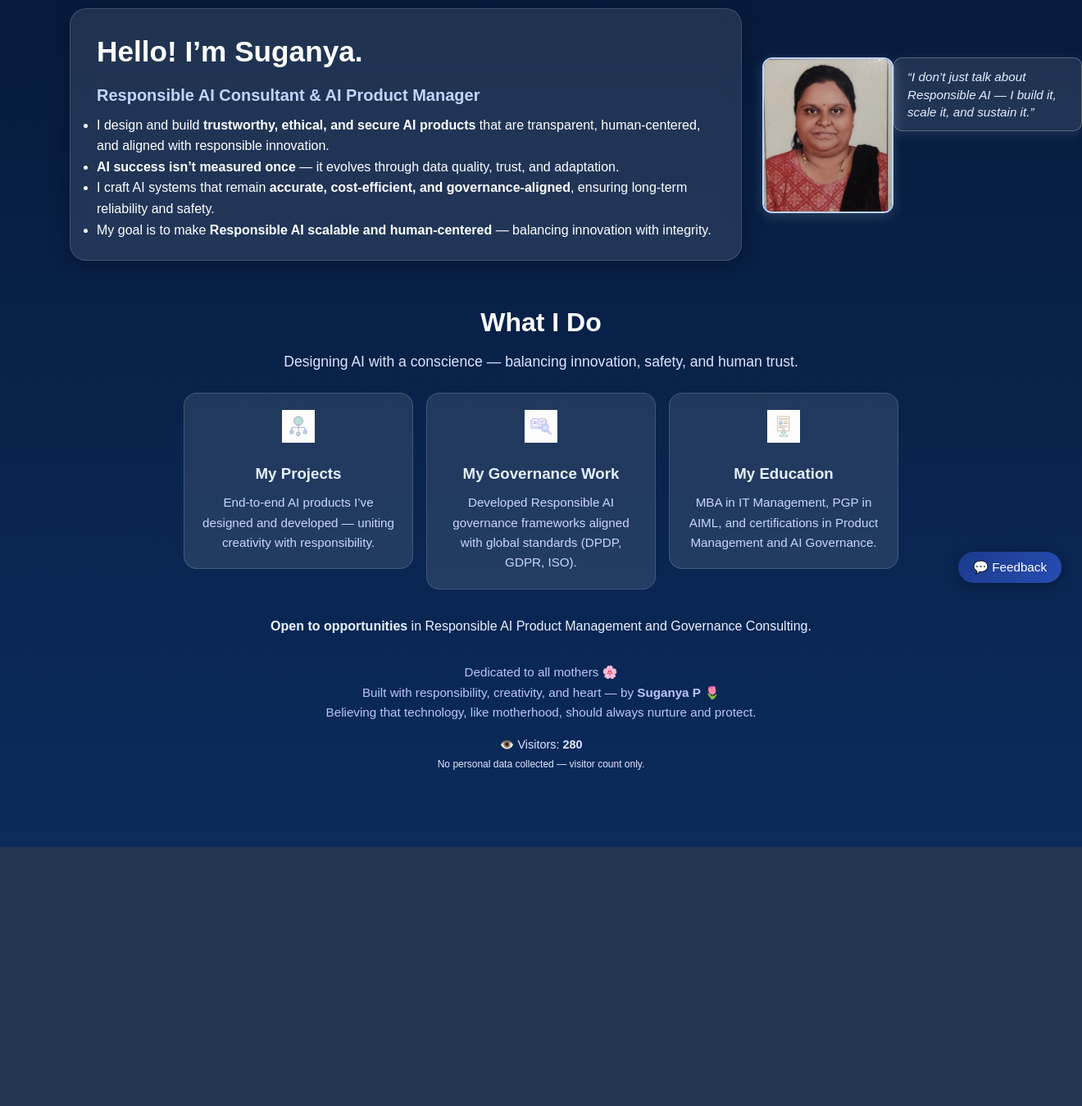
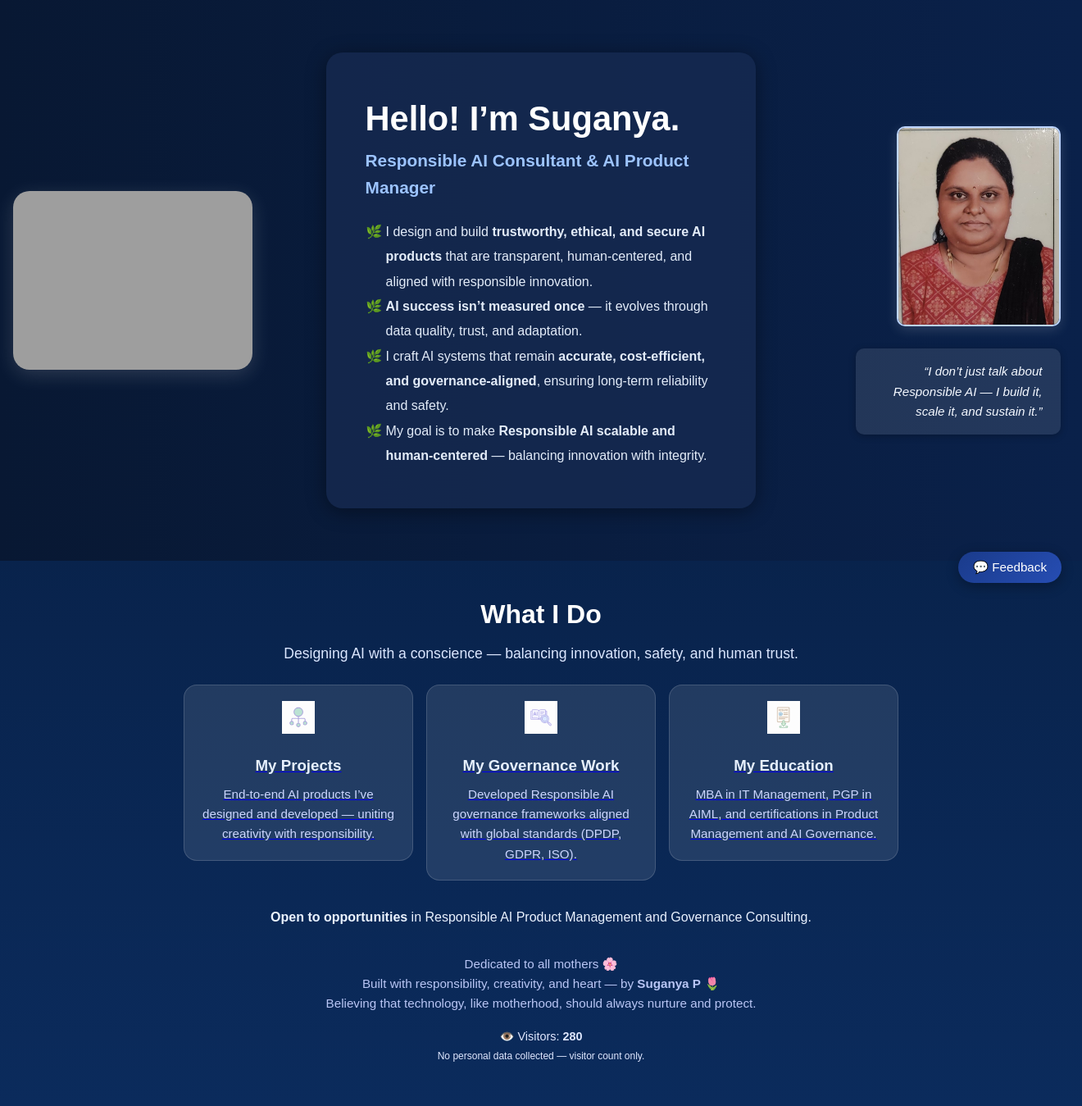
Before and after one commit to suganyaGaurav/Product-Manager-Portfolio, a Flask app: page / in a window 1320 px wide. Shown: the part 64-1413 px from the top of the page at 82% size. Before the commit the page ends 1097 px from the top, so only its background shows below. Run offline with Flask 3, Linux system fonts and the light colour scheme; grey boxes are pictures that could not be loaded.

Commit message:
Update style.css

```diff
--- a/assets/css/style.css
+++ b/assets/css/style.css
@@ -50,228 +50,159 @@ body {
 }
 
 /* ==========================================================
-🌈 HERO SECTION (Compact Viewport Aligned)
+🌈 HERO SECTION – Perfect 3-column alignment
 ========================================================== */
 .hero {
+  width: 100%;
+  padding: 4rem 5%;
+  background: linear-gradient(to right, #081833, #0a214a);
   display: flex;
   justify-content: center;
-  align-items: flex-start;
-  padding: 20px 40px 10px 40px;
-  margin-bottom: 0;
+  align-items: center;
 }
 
 .hero-container {
-  display: flex;
+  display: grid;
+  grid-template-columns: 1fr 1.8fr 1fr; /* wider middle column */
+  gap: 2.5rem;
+  max-width: 1500px;
+  width: 100%;
   align-items: center;
-  justify-content: space-between;
-  gap: 25px;
-  max-width: 1200px;
-  width: 100%;
 }
 
 /* ==========================================================
-🔹 LEFT SIDE IMAGE (AI Circle with Glow + Orbits)
+LEFT SIDE (CIRCLE IMAGE)
 ========================================================== */
 .hero-left {
-  flex: 1 1 35%;
   display: flex;
-  justify-content: flex-end;
-  align-items: flex-start;
-  position: relative;
+  justify-content: flex-start;
+  align-items: center;
 }
 
 .hero-image-left {
-  max-width: 60%;
+  width: 100%;
+  max-width: 430px;
   border-radius: 20px;
-  box-shadow: 0 6px 20px rgba(255, 255, 255, 0.15);
-  transition: transform 0.6s ease, box-shadow 0.6s ease, filter 0.6s ease;
-  cursor: pointer;
-  z-index: 2;
+  box-shadow: 0 6px 25px rgba(255, 255, 255, 0.15);
+  transition: transform 0.4s ease;
+  margin-left: -50px; /* pushes circle closer to screen edge */
 }
 
 .hero-image-left:hover {
-  transform: scale(1.12);
-  box-shadow: 0 10px 35px rgba(173, 216, 255, 0.4);
-  filter: brightness(1.08);
+  transform: scale(1.05);
 }
 
 /* ==========================================================
-🌠 Responsible AI Circle – Floating Glow + Orbits
+CENTER (HELLO CARD)
 ========================================================== */
-.orbit-container {
-  position: absolute;
-  top: 50%;
-  left: 50%;
-  transform: translate(-50%, -50%);
-  z-index: 0;
-  pointer-events: none;
+.hero-center {
+  display: flex;
+  justify-content: center;
+  align-items: center;
 }
 
-.orbit {
-  position: absolute;
-  border: 1px solid rgba(130, 207, 255, 0.25);
-  border-radius: 50%;
-  animation: spinOrbit 18s linear infinite;
-  box-shadow: 0 0 20px rgba(130, 207, 255, 0.15);
+.hero-card {
+  background: rgba(25, 45, 85, 0.65);
+  border-radius: 20px;
+  padding: 3rem 3rem;
+  width: 100%;
+  max-width: 950px; /* slightly increased width */
+  box-shadow: 0 4px 25px rgba(0, 0, 0, 0.4);
+  color: #e9eef7;
+  transition: all 0.4s ease-in-out;
 }
 
-.orbit1 {
-  width: 280px;
-  height: 280px;
-  animation-delay: 0s;
+.hero-card:hover {
+  box-shadow: 0 6px 30px rgba(0, 0, 0, 0.6);
 }
 
-.orbit2 {
-  width: 350px;
-  height: 350px;
-  animation-delay: 4s;
+.hero-text h1 {
+  font-size: 2.6rem;
+  color: #ffffff;
+  text-align: left;
 }
 
-@keyframes spinOrbit {
-  from { transform: rotate(0deg); }
-  to { transform: rotate(360deg); }
+.hero-text h2 {
+  font-size: 1.3rem;
+  color: #9cc3ff;
+  margin-bottom: 1.4rem;
+  text-align: left;
 }
 
-.animated-circle {
-  animation: floatGlow 6s ease-in-out infinite;
-  box-shadow: 0 0 30px rgba(130, 207, 255, 0.3);
-  z-index: 2;
-  position: relative;
+.hero-text ul {
+  list-style-type: "🌿 ";
+  padding-left: 25px;
+  line-height: 1.9;
+  font-size: 1rem;
+  color: #e3ecf9;
 }
 
-@keyframes floatGlow {
-  0%, 100% {
-    transform: translateY(0) scale(1);
-    filter: drop-shadow(0 0 20px rgba(130, 207, 255, 0.2));
+/* ==========================================================
+RIGHT SIDE (PHOTO + QUOTE)
+========================================================== */
+.hero-right {
+  display: flex;
+  flex-direction: column;
+  align-items: flex-end;
+  justify-content: center;
+  gap: 1.2rem;
+  margin-right: -40px; /* moves to extreme right edge */
+}
+
+.photo-frame img {
+  width: 200px;
+  border-radius: 10px;
+  border: 2px solid #bcd4ff;
+  box-shadow: 0 4px 15px rgba(255, 255, 255, 0.15);
+  transition: transform 0.4s ease;
+}
+
+.photo-frame img:hover {
+  transform: scale(1.05);
+}
+
+.quote-box {
+  background: rgba(255, 255, 255, 0.1);
+  padding: 1rem 1.4rem;
+  border-radius: 10px;
+  font-style: italic;
+  color: #f4f8ff;
+  font-size: 0.95rem;
+  line-height: 1.6;
+  max-width: 250px;
+  text-align: right;
+  box-shadow: 0 2px 8px rgba(0, 0, 0, 0.25);
+}
+
+/* ==========================================================
+RESPONSIVE BEHAVIOR
+========================================================== */
+@media (max-width: 1100px) {
+  .hero-container {
+    grid-template-columns: 1fr;
+    text-align: center;
   }
-  50% {
-    transform: translateY(-8px) scale(1.03);
-    filter: drop-shadow(0 0 40px rgba(130, 207, 255, 0.4));
+
+  .hero-left, .hero-center, .hero-right {
+    justify-content: center;
+    margin: 0;
+  }
+
+  .hero-card {
+    max-width: 90%;
+  }
+
+  .photo-frame img {
+    width: 150px;
+  }
+
+  .quote-box {
+    text-align: center;
   }
 }
 
 /* ==========================================================
-🔹 RIGHT SIDE CONTENT (Main Focus: Hello Section)
-========================================================== */
-.hero-right {
-  flex: 1 1 60%;
-  display: flex;
-  justify-content: flex-start;
-  align-items: flex-start;
-}
-
-.hero-card {
-  background: rgba(255, 255, 255, 0.1);
-  border: 1px solid rgba(255, 255, 255, 0.15);
-  border-radius: 20px;
-  padding: 24px 32px;
-  width: 820px;
-  margin-top: -10px;
-  box-shadow: 0 4px 25px rgba(0, 0, 0, 0.3);
-  backdrop-filter: blur(10px);
-  display: flex;
-  justify-content: space-between;
-  align-items: flex-start;
-  gap: 24px;
-  transition: transform 0.3s ease;
-}
-
-.hero-card:hover {
-  transform: translateY(-3px);
-}
-
-/* ==========================================================
-LEFT SIDE TEXT CONTENT
-========================================================== */
-.hero-text {
-  flex: 1 1 60%;
-}
-
-.hero-text h1 {
-  font-size: 2.2rem;
-  color: #ffffff;
-}
-
-.hero-text h2 {
-  font-size: 1.25rem;
-  color: #c2d6ff;
-  margin: 8px 0;
-}
-
-.hero-text p {
-  color: #e6eeff;
-  font-size: 1rem;
-  margin-bottom: 10px;
-  line-height: 1.5;
-}
-
-/* ==========================================================
-RIGHT SIDE: PHOTO + QUOTE INLINE
-========================================================== */
-.hero-image {
-  flex: 1 1 40%;
-  display: flex;
-  align-items: center;
-  justify-content: flex-start;
-  gap: 14px;
-}
-
-.photo-frame img {
-  width: 160px;
-  height: 190px;
-  object-fit: cover;
-  border-radius: 12px;
-  border: 2px solid #bcd4ff;
-  box-shadow: 0 4px 15px rgba(255, 255, 255, 0.15);
-  transition: transform 0.4s ease, box-shadow 0.4s ease;
-}
-
-/* Quote beside the photo */
-.quote-box {
-  background: rgba(255, 255, 255, 0.1);
-  border: 1px solid rgba(255, 255, 255, 0.25);
-  border-radius: 10px;
-  padding: 12px 16px;
-  color: #e6eeff;
-  font-style: italic;
-  font-size: 0.95rem;
-  line-height: 1.4;
-  width: 230px;
-  box-shadow: 0 4px 15px rgba(255, 255, 255, 0.1);
-  backdrop-filter: blur(6px);
-  animation: fadeIn 1.2s ease-in-out;
-}
-
-/* ==========================================================
-🪶 AI BRIDGE – Floating Dots Animation
-========================================================== */
-.ai-bridge {
-  display: flex;
-  justify-content: center;
-  align-items: center;
-  margin: -8px auto;
-  gap: 6px;
-}
-
-.ai-bridge span {
-  width: 6px;
-  height: 6px;
-  background-color: #82cfff;
-  border-radius: 50%;
-  opacity: 0.8;
-  animation: pulseDot 1.6s infinite ease-in-out;
-}
-
-.ai-bridge span:nth-child(2) { animation-delay: 0.3s; }
-.ai-bridge span:nth-child(3) { animation-delay: 0.6s; }
-
-@keyframes pulseDot {
-  0%, 100% { transform: scale(1); opacity: 0.6; }
-  50% { transform: scale(1.4); opacity: 1; }
-}
-
-/* ==========================================================
-💼 WHAT I DO SECTION
+💼 WHAT I DO SECTION (Unchanged)
 ========================================================== */
 .section {
   padding: 40px 20px 50px 20px;
@@ -332,23 +263,8 @@ RIGHT SIDE: PHOTO + QUOTE INLINE
 }
 
 /* ==========================================================
-✨ CLICKABLE CARD LINKS (for Projects / Governance / Education)
+COLLABORATION NOTE + SIGNATURE (Unchanged)
 ========================================================== */
-.info-card-link {
-  text-decoration: none;
-  color: inherit;
-  display: inline-block;
-  transition: transform 0.3s ease;
-}
-
-.info-card-link:hover .info-card {
-  transform: scale(1.05);
-  box-shadow: 0 0 20px rgba(130, 207, 255, 0.35);
-  border-color: rgba(130, 207, 255, 0.45);
-  cursor: pointer;
-}
-
-/* Collaboration Note & Footer Signature */
 .collaboration-note {
   text-align: center;
   color: #eaf2ff;
@@ -371,15 +287,7 @@ RIGHT SIDE: PHOTO + QUOTE INLINE
 }
 
 /* ==========================================================
-🌿 FOOTER + FEEDBACK WIDGET
-========================================================== */
-.footer-container {
-  text-align: center;
-  padding: 20px;
-}
-
-/* ==========================================================
-🌸 FEEDBACK WIDGET – Elegant Glassmorphic Style
+🌿 FOOTER + FEEDBACK WIDGET (Unchanged)
 ========================================================== */
 .feedback-widget {
   position: fixed;
```
Also changed, not shown: other parts of assets/css/style.css (+1 -107 lines).
